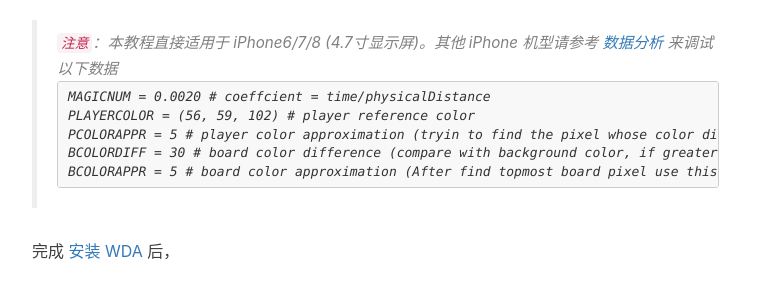
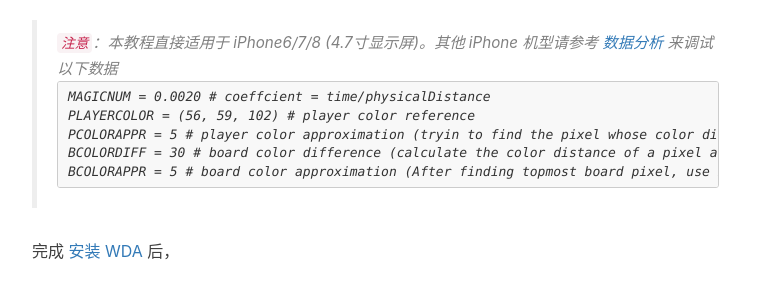
Before and after one commit to by-the-w3i/by-the-w3i.github.io, a Jekyll site: the page built from _posts/2018-01-04-WeChat-JumpGame.md, in a window 1280 px wide and 900 px high, scrolled down 6844 px. Shown: the part 171-464 px from the top of the window, without its empty margins (233-1003 px from the left). Built offline with Jekyll 4.4.1, drawn with Linux system fonts in a browser that asks for light colours; nearby versions of some CDN libraries; comment, search, counter and statistics services are not loaded; some of the changed text lies outside the part shown.

Commit message:
fix typo in config explaination

````diff
--- a/_posts/2018-01-04-WeChat-JumpGame.md
+++ b/_posts/2018-01-04-WeChat-JumpGame.md
@@ -85,10 +85,10 @@
 from PIL import Image, ImageDraw
 from math import sqrt
 
-PLAYERCOLOR = (56, 59, 102) # player reference color
+PLAYERCOLOR = (56, 59, 102) # player color reference
 PCOLORAPPR = 5 # player color approximation (tryin to find the pixel whose color distance with PLAYERCOLR is less than this value)
-BCOLORDIFF = 30 # board color difference (compare with background color, if greater than this value, we consider it is from board)
-BCOLORAPPR = 5 # board color approximation (After find topmost board pixel use this to find the rightmost pixel with the colorDistance < this value)
+BCOLORDIFF = 30 # board color difference (calculate the color distance of a pixel and background color, if greater than this value, we consider this pixel is from board)
+BCOLORAPPR = 5 # board color approximation (After finding topmost board pixel, use it to find the rightmost pixel by calling "isCloseColor" function with this value)
 
 def aimTarget(im, tx, ty, color=33):
 	imw = im.size[0] # width
@@ -188,10 +188,10 @@
 import time
 
 MAGICNUM = 0.0020 # coeffcient = time/physicalDistance
-PLAYERCOLOR = (56, 59, 102) # player reference color
+PLAYERCOLOR = (56, 59, 102) # player color reference
 PCOLORAPPR = 5 # player color approximation (tryin to find the pixel whose color distance with PLAYERCOLR is less than this value)
-BCOLORDIFF = 30 # board color difference (compare with background color, if greater than this value, we consider it is from board)
-BCOLORAPPR = 5 # board color approximation (After find topmost board pixel use this to find the rightmost pixel with the colorDistance < this value)
+BCOLORDIFF = 30 # board color difference (calculate the color distance of a pixel and background color, if greater than this value, we consider this pixel is from board)
+BCOLORAPPR = 5 # board color approximation (After finding topmost board pixel, use it to find the rightmost pixel by calling "isCloseColor" function with this value)
 
 def colorDistance(c1, c2):
 	return sqrt((c1[0]-c2[0])**2+(c1[1]-c2[1])**2+(c1[2]-c2[2])**2)
@@ -284,10 +284,10 @@
 >
 > ```
 > MAGICNUM = 0.0020 # coeffcient = time/physicalDistance
-> PLAYERCOLOR = (56, 59, 102) # player reference color
+> PLAYERCOLOR = (56, 59, 102) # player color reference
 > PCOLORAPPR = 5 # player color approximation (tryin to find the pixel whose color distance with PLAYERCOLR is less than this value)
-> BCOLORDIFF = 30 # board color difference (compare with background color, if greater than this value, we consider it is from board)
-> BCOLORAPPR = 5 # board color approximation (After find topmost board pixel use this to find the rightmost pixel with the colorDistance < this value)
+> BCOLORDIFF = 30 # board color difference (calculate the color distance of a pixel and background color, if greater than this value, we consider this pixel is from board)
+> BCOLORAPPR = 5 # board color approximation (After finding topmost board pixel, use it to find the rightmost pixel by calling "isCloseColor" function with this value)
 > ```
 
 完成 [安装 WDA](#wda) 后，
````
